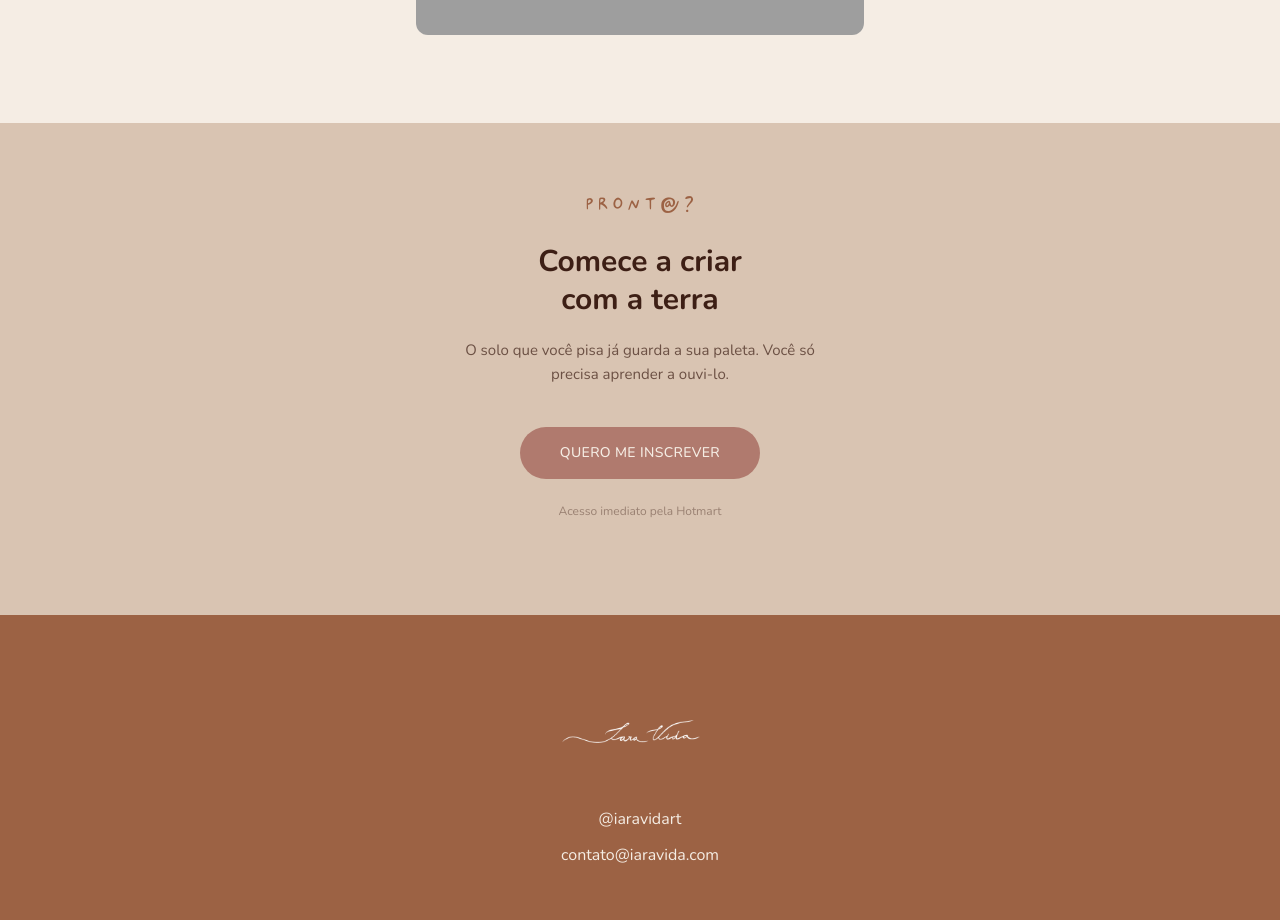
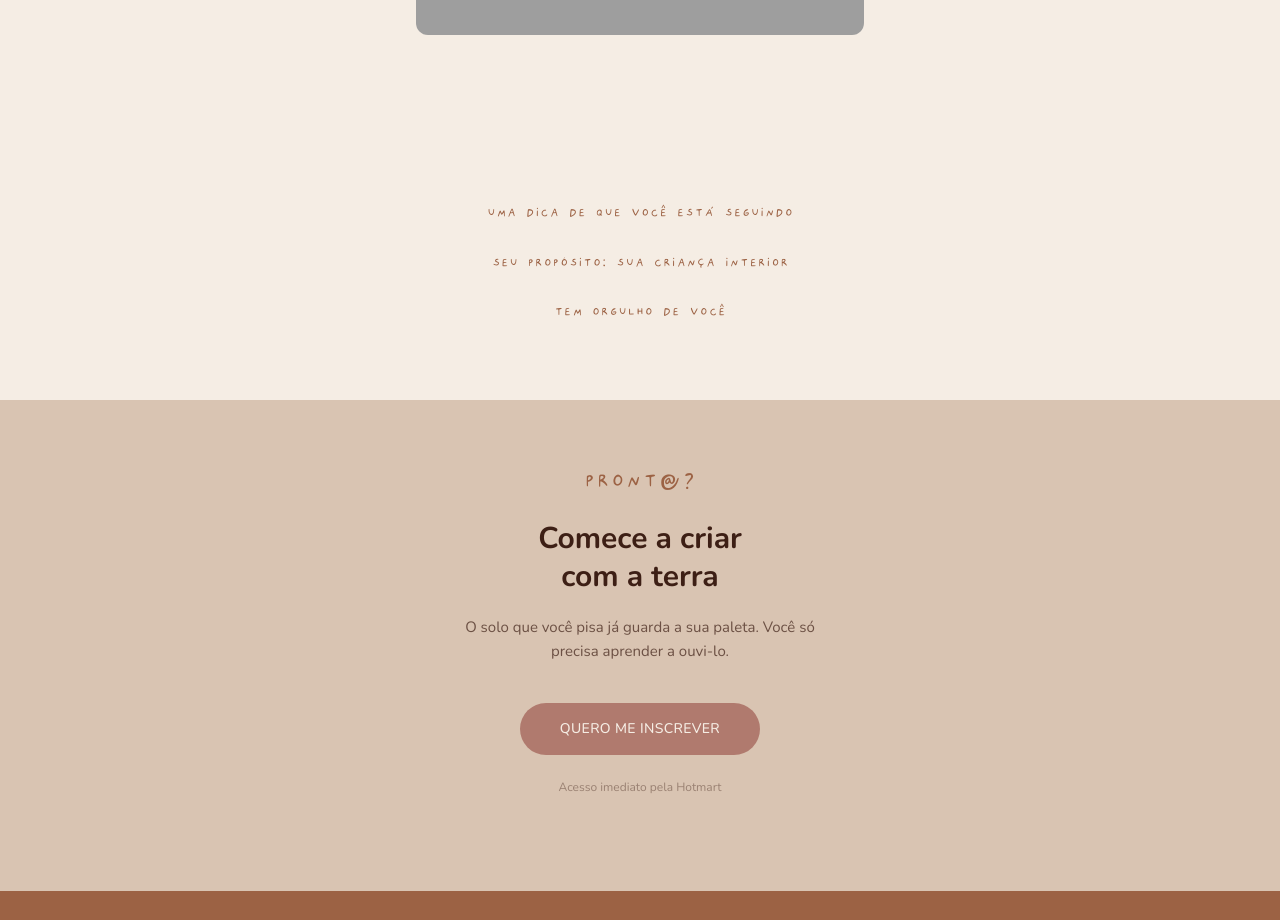
Before and after one commit to williamvidart/iaravida, a Next.js app: page /curso in a window 1280 px wide. Shown: the part 4840-5760 px from the top of the page. Built offline with nearby package versions, Linux system fonts and the light colour scheme; grey boxes are pictures that could not be loaded.

Commit message:
Add crianca interior quote section before CTA

```diff
--- a/app/curso/page.tsx
+++ b/app/curso/page.tsx
@@ -376,6 +376,15 @@ export default function CursoPage() {
         </div>
       </section>
 
+      {/* ─── FRASE CRIANÇA INTERIOR ───────────────────────────────── */}
+      <section className="bg-creme px-8 py-16 text-center">
+        <Reveal dir="fade">
+          <p className="font-grandenhas text-4xl leading-snug text-siena mx-auto max-w-xs">
+            Uma dica de que você está seguindo seu propósito: sua criança interior tem orgulho de você
+          </p>
+        </Reveal>
+      </section>
+
       {/* ─── CTA FINAL ────────────────────────────────────────────── */}
       <section id="inscricao" className="bg-peach px-6 pt-12 pb-24 text-center">
         <div className="mx-auto max-w-sm">
```
